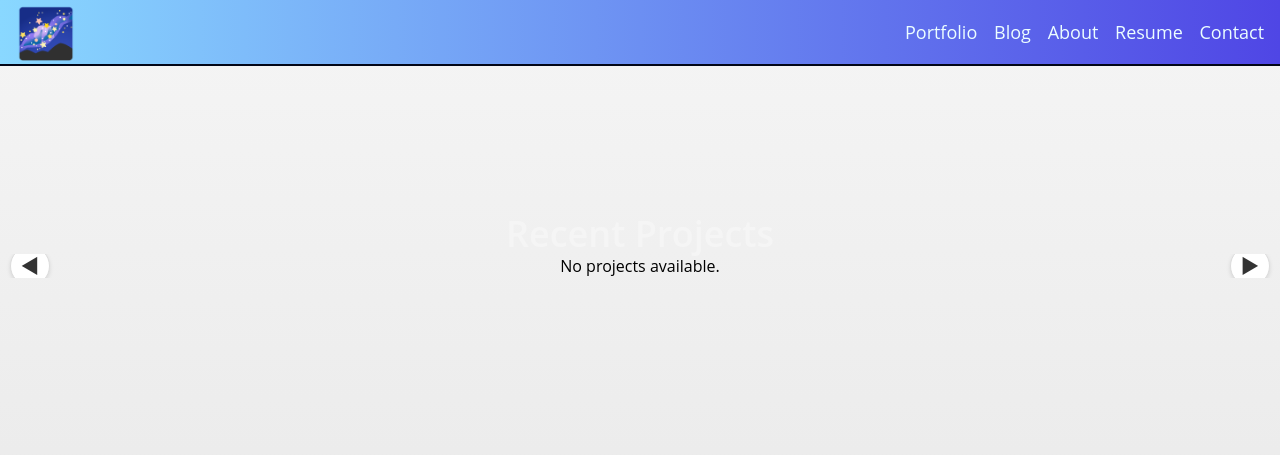
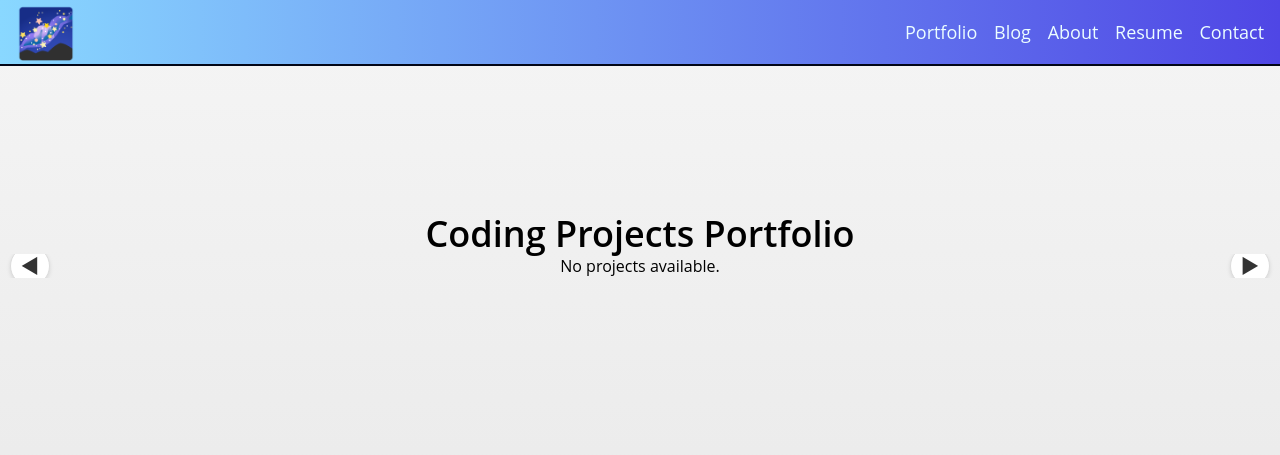
Before and after one commit to freechie/portfolio-django, a Django app: template django_portion/templates/django_portion/index.html in a window 1280 px wide. Shown: the top 455 px of the page. Run offline with Django 5.2, Linux system fonts and the light colour scheme; the template is opened without the code that fills it, so the values that code supplies are empty; style sheets or scripts are compiled from the project's sources; some libraries are stand-ins or nearby versions.

Commit message:
fix index header

```diff
--- a/django_portion/templates/django_portion/index.html
+++ b/django_portion/templates/django_portion/index.html
@@ -2,8 +2,8 @@
 {% load static %}
 
 {% block content %}
-<div class="text-center text-4xl font-semibold mt-32 pt-5 text-neutral-100">
-    <h1>Recent Projects</h1>
+<div class="text-center text-4xl font-semibold mt-32 pt-5 dark:text-neutral-100">
+    <h1>Coding Projects Portfolio</h1>
 </div>
 <div class="relative overflow-hidden w-full mx-auto responsive-carousel">
     <!-- Left Scroll Button -->
```
